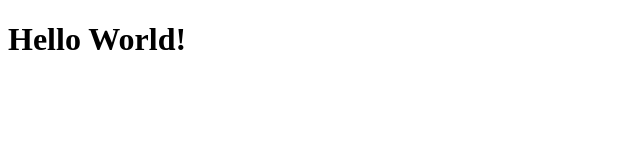
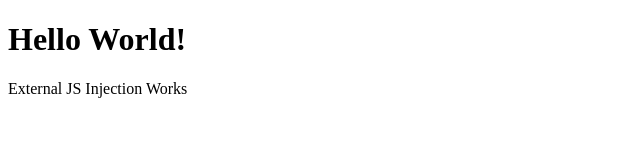
Before and after one commit to ANDYDEARING/RoyalArkWealth, a plain HTML site: page index.html in a window 1280 px wide. Shown: the whole page, without its empty margins (0-640 px from the left). Drawn offline with Linux system fonts and the light colour scheme.

Commit message:
working local js injection on tag name only

```diff
--- a/index.html
+++ b/index.html
@@ -10,5 +10,7 @@
     <h1>
         Hello World!
     </h1>
+    <quiz-area></quiz-area>
+    <script src="quiz.js"></script>
 </body>
 </html>
--- /dev/null
+++ b/quiz.js
@@ -0,0 +1,5 @@
+var tag = document.createElement("p");
+var text = document.createTextNode("External JS Injection Works");
+tag.appendChild(text);
+var element = document.getElementsByTagName('quiz-area')[0];
+element.appendChild(tag);
```
